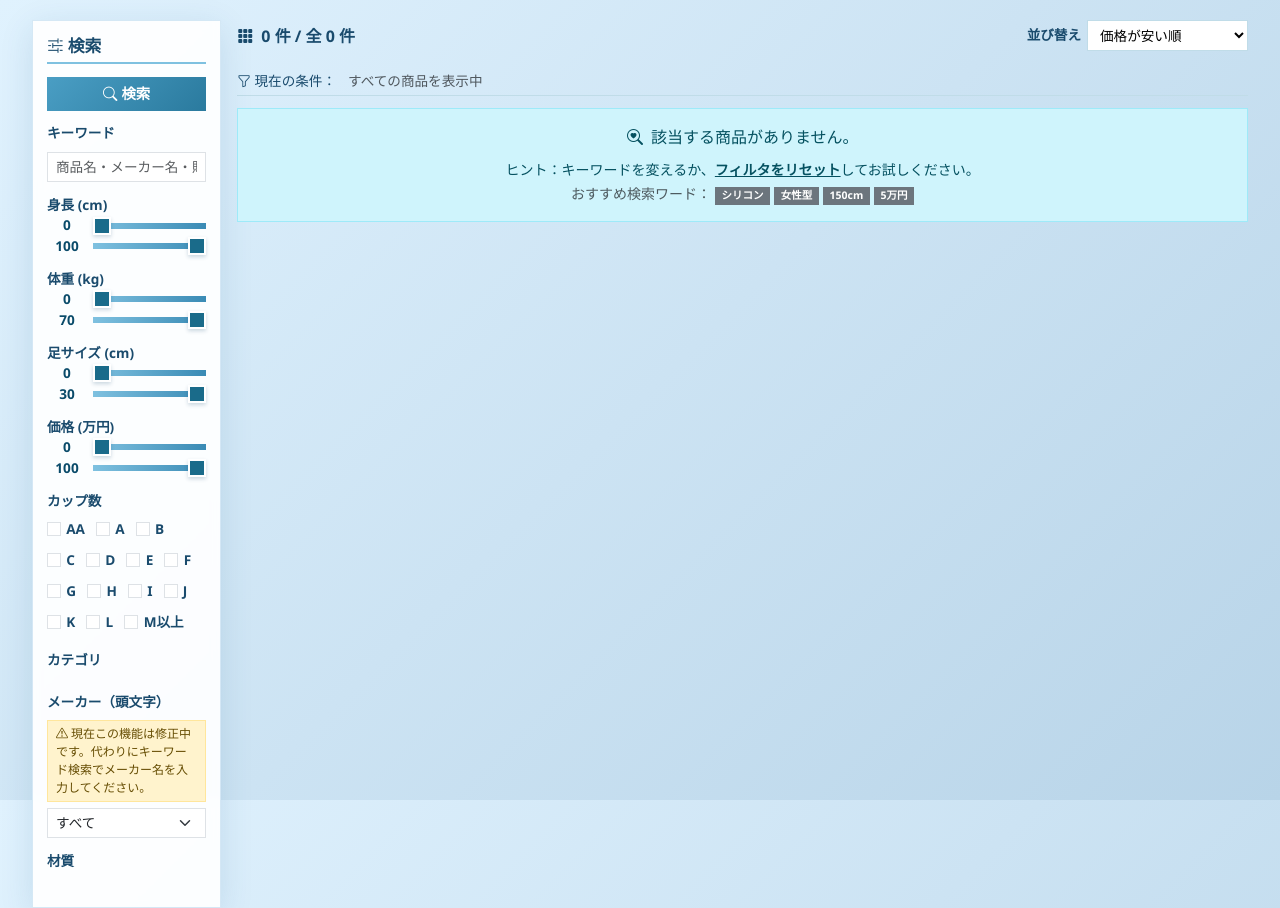
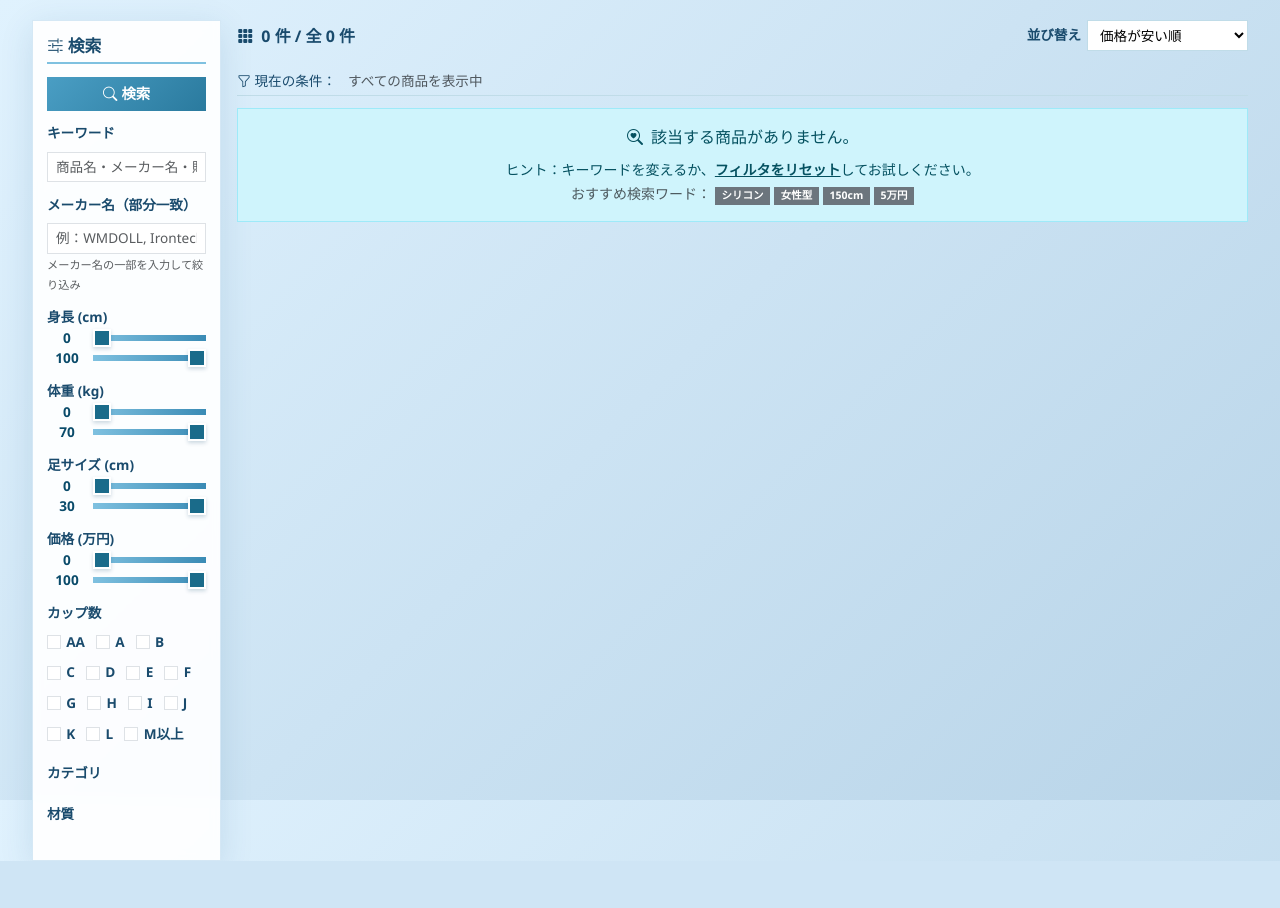
Before and after one commit to mcyosiki-dev/love-doll-scraper, a Flask app: page /search in a window 1280 px wide. After the commit the page ends 861 px from the top, so only its background shows below. Run offline with Flask 3, Linux system fonts and the light colour scheme; the visitor is signed in with stand-in values (Sample User, id 1); data that the repository does not hold is empty.

Commit message:
fix: メーカーフィルタをテキスト入力に変更・ページネーション余白増量・全件数表示復旧

```diff
--- a/templates/footer.html
+++ b/templates/footer.html
@@ -1,7 +1,6 @@
-<footer class="footer fixed-bottom" style="background: transparent; backdrop-filter: none; border: none; box-shadow: none; padding: 2px 0; font-size: 0.5rem; z-index: 900; min-height: auto;">
+<footer class="footer fixed-bottom" style="background: transparent; backdrop-filter: none; border: none; box-shadow: none; padding: 2px 0; font-size: 0.5rem; z-index: 800; min-height: auto;">
     <div class="container-fluid">
         <div class="row align-items-center" style="margin: 0;">
-            <!-- 中央揃え（text-center）に戻す -->
             <div class="col-12 text-center" style="padding: 1px 0; min-height: auto;">
                 {% if session.get('age_verified') %}
                     <div id="ad-slot-bottom" style="display: block; max-width: 100%; text-align: center; background: transparent; border: none; box-shadow: none;">
--- a/templates/search.html
+++ b/templates/search.html
@@ -5,7 +5,6 @@
     <meta name="google-site-verification" content="Doj7JaRzv0jiYE46eKZkmn3YXRmV0phAVqQ2KYxNaOY" />
     <meta name="viewport" content="width=device-width, initial-scale=1.0">
     <title>{% if keyword %}ラブドール検索 - {{ keyword }}{% else %}ラブドール検索 - 全国のラブドールを一括比較{% endif %}</title>
-    <!-- robots制御（条件付きインデックス） -->
     {% if not request.args %}
     <meta name="robots" content="index, follow">
     {% else %}
@@ -13,12 +12,10 @@
     {% endif %}
     <meta name="description" content="{% if keyword %}{{ keyword }} のラブドール検索結果です。身長・体重・バスト・価格・メーカーで絞り込めます。{% else %}ラブドール・オナホ・トルソーを一括検索・比較。YourDoll・快楽園・AngelDollなど14の販売サイトから、WM DOLL・Irontech・オリエント工業など主要メーカーの商品をスペックで絞り込み。{% endif %}">
     <link rel="canonical" href="{{ request.url }}">
-    <!-- ファビコン -->
     <link rel="apple-touch-icon" sizes="180x180" href="{{ url_for('static', filename='apple-touch-icon.png') }}">
     <link rel="icon" type="image/png" sizes="32x32" href="{{ url_for('static', filename='favicon-32x32.png') }}">
     <link rel="icon" type="image/png" sizes="16x16" href="{{ url_for('static', filename='favicon-16x16.png') }}">
     <link rel="manifest" href="{{ url_for('static', filename='site.webmanifest') }}">
-    <!-- OGP / SNS -->
     <meta property="og:title" content="{% if keyword %}ラブドール検索 - {{ keyword }}{% else %}ラブドール検索 - 全国のラブドールを一括比較{% endif %}">
     <meta property="og:description" content="{% if keyword %}{{ keyword }} のラブドール検索結果です。身長・体重・バスト・価格・メーカーで絞り込めます。{% else %}ラブドール・オナホ・トルソーを一括検索・比較。YourDoll・快楽園・AngelDollなど14の販売サイトに対応。{% endif %}">
     <meta property="og:url" content="{{ request.url }}">
@@ -28,11 +25,9 @@
     <meta name="twitter:card" content="summary">
     <meta name="twitter:title" content="{% if keyword %}ラブドール検索 - {{ keyword }}{% else %}ラブドール検索 - 全国のラブドールを一括比較{% endif %}">
     <meta name="twitter:description" content="{% if keyword %}{{ keyword }} のラブドール検索結果です。身長・体重・バスト・価格・メーカーで絞り込めます。{% else %}ラブドール・オナホ・トルソーを一括検索・比較。YourDoll・快楽園・AngelDollなど14の販売サイトに対応。{% endif %}">
-    <!-- Bootstrap / Icons -->
     <link href="https://cdn.jsdelivr.net/npm/bootstrap@5.3.0/dist/css/bootstrap.min.css" rel="stylesheet">
     <link rel="stylesheet" href="https://cdn.jsdelivr.net/npm/bootstrap-icons@1.10.5/font/bootstrap-icons.css">
 
-    <!-- 構造化データ（JSON-LD） -->
     {% if results %}
     <script type="application/ld+json">
     {
@@ -63,7 +58,6 @@
     {% endif %}
 
     <style>
-        /* ★ 全体レイアウト（フッター余白を常に確保） ★ */
         * { border-radius: 0 !important; }
         html, body {
             height: 100%;
@@ -336,7 +330,6 @@
             max-width: 100%;
         }
 
-        /* ページネーション用スタイル */
         .pagination .page-link {
             color: #1a4b6d;
             background: transparent;
@@ -351,7 +344,6 @@
             background: #e0f2fe;
         }
 
-        /* 現在の検索条件表示用スタイル */
         .current-filters {
             display: flex;
             flex-wrap: wrap;
@@ -394,24 +386,21 @@
             text-decoration: underline;
         }
 
-        /* ★ 検索結果エリア（フッターを下部に押し出す） ★ */
         .search-results-container {
             flex: 1 0 auto;
             display: flex;
             flex-direction: column;
             min-height: 60vh;
-            /* ★ ページネーションと広告の重なり対策：広告高さ分のパディング追加 ★ */
-            padding-bottom: 120px;
+            /* ★ ページネーションと広告の重なり対策：200pxに増量 ★ */
+            padding-bottom: 200px;
         }
         .search-results-container .result-list {
             flex: 1;
         }
-        /* ★ フッターを縮まないように固定 ★ */
         .footer-wrapper {
             flex-shrink: 0;
             margin-top: auto;
         }
-        /* フッター内の余白調整 */
         footer {
             flex-shrink: 0;
             padding: 10px 0;
@@ -474,14 +463,17 @@
             <div class="col-lg-2 col-md-3">
                 <div class="sidebar">
                     <h5><i class="bi bi-sliders2 me-1"></i>検索</h5>
-                    <!-- ★ 修正：明示的に id を付与 ★ -->
                     <form method="GET" action="{{ url_for('search') }}" id="mainSearchForm" onsubmit="return true;">
-                        <!-- ★ 修正：ボタンに form 属性を指定 ★ -->
                         <button type="submit" form="mainSearchForm" class="btn btn-primary w-100"><i class="bi bi-search me-1"></i>検索</button>
                         <div class="filter-group">
                             <label for="keyword" class="form-label">キーワード</label>
-                            <!-- ★ name="keyword" は既に正しい ★ -->
                             <input type="text" class="form-control form-control-sm" id="keyword" name="keyword" value="{{ keyword }}" placeholder="商品名・メーカー名・販売サイト名">
+                        </div>
+                        <!-- ★ メーカーフィルタをテキスト入力（部分一致）に変更 ★ -->
+                        <div class="filter-group">
+                            <label for="manufacturer_text" class="form-label">メーカー名（部分一致）</label>
+                            <input type="text" class="form-control form-control-sm" id="manufacturer_text" name="manufacturer" value="{{ request.args.get('manufacturer', '') }}" placeholder="例：WMDOLL, Irontech, オリエント工業">
+                            <small class="text-muted" style="font-size: 0.7rem;">メーカー名の一部を入力して絞り込み</small>
                         </div>
                         <div class="filter-group">
                             <label>身長 (cm)</label>
@@ -583,23 +575,6 @@
                                 {% endfor %}
                             </div>
                         </div>
-                        <!-- ★ メーカーフィルター（頭文字ドロップダウン）修正済み ★ -->
-                        <div class="filter-group">
-                            <label class="form-label" for="manufacturerGroup">メーカー（頭文字）</label>
-                            <!-- ★ フォールバック警告表示（機能修正中であることを明示） ★ -->
-                            <div class="alert alert-warning alert-sm" role="alert" style="font-size: 0.75rem; padding: 4px 8px; margin-bottom: 6px;">
-                                <i class="bi bi-exclamation-triangle"></i>
-                                現在この機能は修正中です。代わりにキーワード検索でメーカー名を入力してください。
-                            </div>
-                            <select class="form-select form-select-sm" id="manufacturerGroup" name="manufacturer" onchange="this.form.submit()">
-                                <option value="">すべて</option>
-                                <option value="A-F" {% if request.args.get('manufacturer') == 'A-F' %}selected{% endif %}>A〜F</option>
-                                <option value="G-N" {% if request.args.get('manufacturer') == 'G-N' %}selected{% endif %}>G〜N</option>
-                                <option value="O-S" {% if request.args.get('manufacturer') == 'O-S' %}selected{% endif %}>O〜S</option>
-                                <option value="T-Z" {% if request.args.get('manufacturer') == 'T-Z' %}selected{% endif %}>T〜Z</option>
-                                <option value="other" {% if request.args.get('manufacturer') == 'other' %}selected{% endif %}>その他（数字・漢字）</option>
-                            </select>
-                        </div>
                         <div class="filter-group">
                             <label class="form-label">材質</label>
                             <div class="checkbox-group">
@@ -620,8 +595,8 @@
 
             <div class="col-lg-10 col-md-9 search-results-container">
                 <div class="result-header">
-                    <!-- ★ totalカウント1問題暫定対応：total=1の場合は「全 ○○ 件」を非表示 ★ -->
-                    <span class="result-count"><i class="bi bi-grid-3x3-gap-fill me-2"></i>{{ results|length }} 件{% if total != 1 %} / 全 {{ total }} 件{% endif %}</span>
+                    <!-- ★ 「全 ○○ 件」を常に表示（totalが0でも表示） ★ -->
+                    <span class="result-count"><i class="bi bi-grid-3x3-gap-fill me-2"></i>{{ results|length }} 件 / 全 {{ total }} 件</span>
                     <div class="sort-controls">
                         <label for="sortSelect"><i class="bi bi-arrow-up-down me-1"></i>並び替え</label>
                         <select id="sortSelect" onchange="document.getElementById('searchForm').submit()" name="sort_by" form="searchForm">
@@ -639,7 +614,6 @@
                     </div>
                 </div>
 
-                <!-- ★ このフォームはソート用。id="searchForm" はそのまま -->
                 <form id="searchForm" method="GET" action="{{ url_for('search') }}" style="display:none;">
                     {% for key, value in request.args.items() %}
                         {% if key != 'sort_by' %}
@@ -648,7 +622,6 @@
                     {% endfor %}
                 </form>
 
-                <!-- 現在の検索条件表示 -->
                 <div class="current-filters">
                     <span><i class="bi bi-funnel"></i> 現在の条件：</span>
                     {% set has_filter = false %}
@@ -665,7 +638,7 @@
                         {% set filter_params = request.args.to_dict() %}
                         {% set _ = filter_params.pop('manufacturer', None) %}
                         <span class="filter-badge">
-                            <i class="bi bi-tag"></i> 頭文字: {{ request.args.get('manufacturer') }}
+                            <i class="bi bi-tag"></i> メーカー: {{ request.args.get('manufacturer') }}
                             <a href="{{ url_for('search', **filter_params) }}" class="remove-filter">&times;</a>
                         </span>
                         {% set has_filter = true %}
@@ -845,12 +818,10 @@
                         </div>
                         {% endfor %}
 
-                        <!-- ★ ページネーション（左右5ページ表示） ★ -->
                         {% if total > per_page %}
                         {% set total_pages = (total // per_page) + (1 if total % per_page > 0 else 0) %}
                         <nav aria-label="ページナビゲーション" style="margin-bottom: 100px;">
                             <ul class="pagination justify-content-center">
-                                <!-- 前へ -->
                                 {% if page > 1 %}
                                 <li class="page-item">
                                     {% set query_params = request.args.to_dict() %}
@@ -863,16 +834,13 @@
                                 </li>
                                 {% endif %}
 
-                                <!-- ページ番号（前後5ページ：合計11ページ表示） -->
                                 {% set page_set = [] %}
                                 {% set _ = page_set.append(1) %}
-                                {# 1ページ目の場合は後方に多く表示（+6） #}
                                 {% if page == 1 %}
                                     {% set end_offset = 6 %}
                                 {% else %}
                                     {% set end_offset = 5 %}
                                 {% endif %}
-                                {# 前後5ページを表示（1ページ目は前方が存在しないため、後方に5ページ） #}
                                 {% for p in range(page-5, page+6) %}
                                     {% if p >= 1 and p <= total_pages and p != 1 and p != total_pages %}
                                         {% set _ = page_set.append(p) %}
@@ -892,7 +860,6 @@
                                     {% endif %}
                                 {% endfor %}
 
-                                {# loop.previtem でスコープ問題回避 #}
                                 {% for p in unique_pages %}
                                     {% if loop.previtem and p - loop.previtem > 1 %}
                                         <li class="page-item disabled"><span class="page-link">…</span></li>
@@ -908,7 +875,6 @@
                                     {% endif %}
                                 {% endfor %}
 
-                                <!-- 次へ -->
                                 {% if page < total_pages %}
                                 <li class="page-item">
                                     {% set query_params = request.args.to_dict() %}
@@ -948,7 +914,6 @@
     </div>
     {% include 'footer.html' %}
 
-    <!-- ★ Intersection Observer：ページネーション表示時にフッター広告を非表示 ★ -->
     <script>
     document.addEventListener('DOMContentLoaded', function() {
         const pagination = document.querySelector('.pagination');
@@ -956,7 +921,6 @@
         if (pagination && footerAd) {
             const observer = new IntersectionObserver((entries) => {
                 entries.forEach(entry => {
-                    // ページネーションが画面内に入ったら広告を非表示、出たら再表示
                     footerAd.style.display = entry.isIntersecting ? 'none' : 'block';
                 });
             }, { threshold: 0.1 });
```
